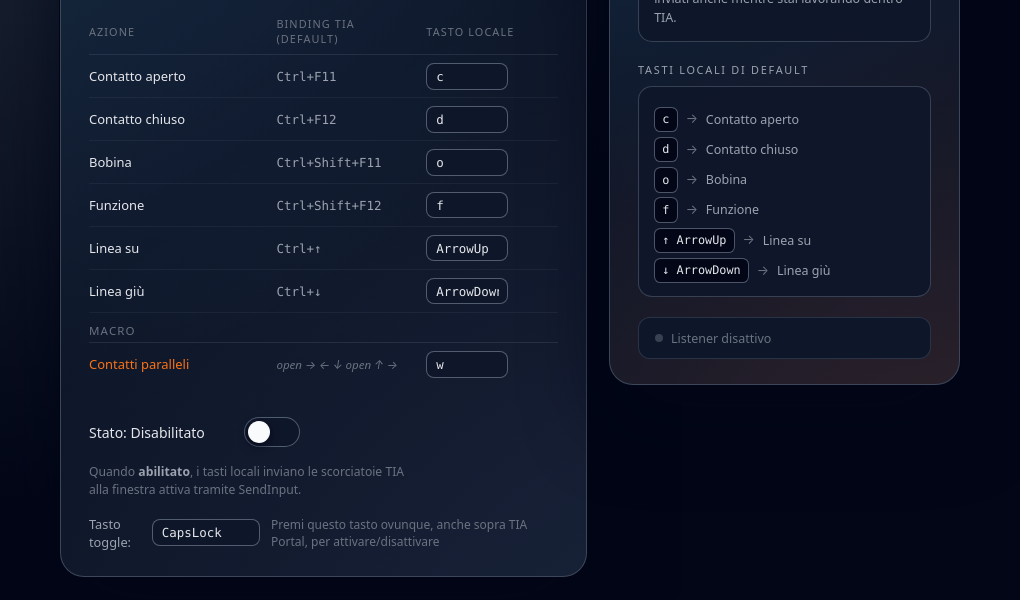
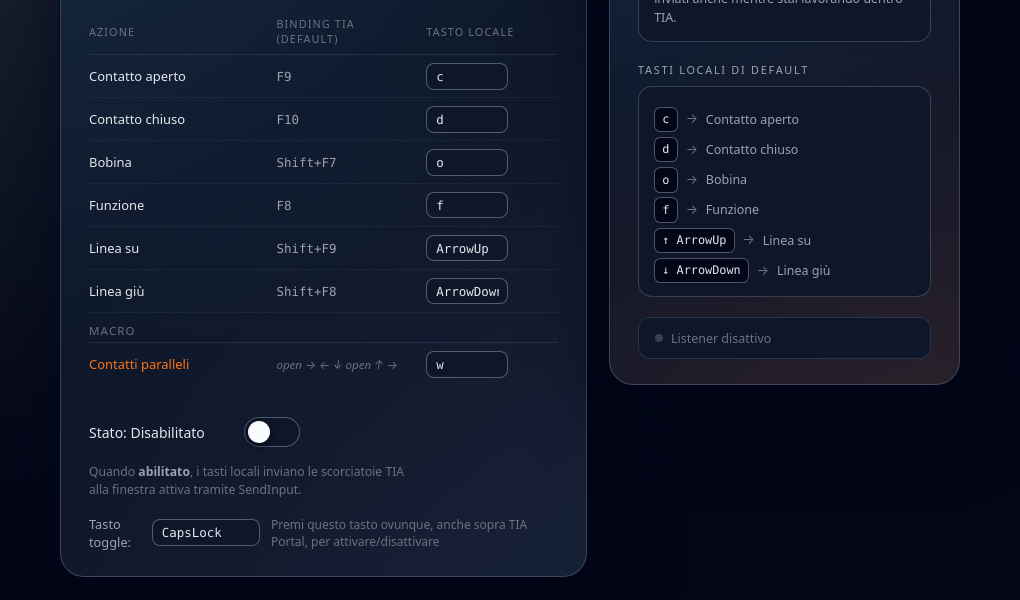
Before and after one commit to Dave02233/TIA-Portal-HotKeys, an Electron app: page ElectronApp/index.html in a window 1020 px wide. Shown: the part 215-815 px from the top of the page. Drawn offline with Linux system fonts and the light colour scheme; no server answers.

Commit message:
fix keys

```diff
--- a/ElectronApp/index.html
+++ b/ElectronApp/index.html
@@ -35,22 +35,22 @@
             <tr>
               <td class="col-name">Contatto aperto</td>
               <td class="col-binding"><span class="binding-val" data-action="open"></span></td>
-              <td class="col-hotkey"><input id="hk-open"   type="text" value="c"         maxlength="20"></td>
+              <td class="col-hotkey"><input id="hk-open"   type="text" value="c"        maxlength="20"></td>
             </tr>
             <tr>
               <td class="col-name">Contatto chiuso</td>
               <td class="col-binding"><span class="binding-val" data-action="closed"></span></td>
-              <td class="col-hotkey"><input id="hk-closed" type="text" value="d"         maxlength="20"></td>
+              <td class="col-hotkey"><input id="hk-closed" type="text" value="d"       maxlength="20"></td>
             </tr>
             <tr>
               <td class="col-name">Bobina</td>
               <td class="col-binding"><span class="binding-val" data-action="coil"></span></td>
-              <td class="col-hotkey"><input id="hk-coil"   type="text" value="o"         maxlength="20"></td>
+              <td class="col-hotkey"><input id="hk-coil"   type="text" value="o"        maxlength="20"></td>
             </tr>
             <tr>
               <td class="col-name">Funzione</td>
               <td class="col-binding"><span class="binding-val" data-action="func"></span></td>
-              <td class="col-hotkey"><input id="hk-func"   type="text" value="f"         maxlength="20"></td>
+              <td class="col-hotkey"><input id="hk-func"   type="text" value="f"        maxlength="20"></td>
             </tr>
             <tr>
               <td class="col-name">Linea su</td>
@@ -150,14 +150,14 @@
   const { ipcRenderer } = require('electron');
 
   const TIA_BINDINGS = {
-    open:   ['ctrl','f11'],
-    closed: ['ctrl','f12'],
-    coil:   ['ctrl','shift','f11'],
-    func:   ['ctrl','shift','f12'],
-    up:     ['ctrl','arrowup'],
-    down:   ['ctrl','arrowdown'],
-    left:   ['arrowleft'],
-    right:  ['arrowright']
+    open:   ['f9'],           // Contatto aperto  → F9
+    closed: ['f10'],          // Contatto chiuso  → F10
+    coil:   ['shift', 'f7'],  // Bobina           → Shift+F7
+    func:   ['f8'],           // Funzione         → F8
+    up:     ['shift', 'f9'],  // Linea su         → Shift+F9
+    down:   ['shift', 'f8'],  // Linea giù        → Shift+F8
+    left:   ['arrowleft'],    // invariato (usato nelle macro)
+    right:  ['arrowright']    // invariato (usato nelle macro)
   };
 
   function comboLabel(arr) {
@@ -194,7 +194,7 @@
   const MACROS = {
     w: {
       label: 'Contatti paralleli',
-      sequence: ['open','left','down','open','up','right']
+      sequence: ['left','down','open','up','right']
     }
   };
 
--- a/ElectronApp/main.js
+++ b/ElectronApp/main.js
@@ -41,7 +41,7 @@ function registerActionShortcuts() {
     if (globalShortcut.isRegistered(acc)) continue;
     const cb = () => {
       const macro = currentMacros && currentMacros[action];
-      if (macro && Array.isArray(macro.sequence)) {
+      if (macro && Array.isArray(macro.sequence, 250)) {
         sendSequence(macro.sequence);
         return;
       }
--- a/ElectronApp/package.json
+++ b/ElectronApp/package.json
@@ -1,6 +1,6 @@
 {
   "name": "tia-hotkey-launcher",
-  "version": "1.0.0",
+  "version": "1.0.3",
   "description": "Hotkey launcher per TIA Portal",
   "main": "main.js",
   "author": "Davide Cannistraro",
```
Also changed, not shown: 1 other file.
